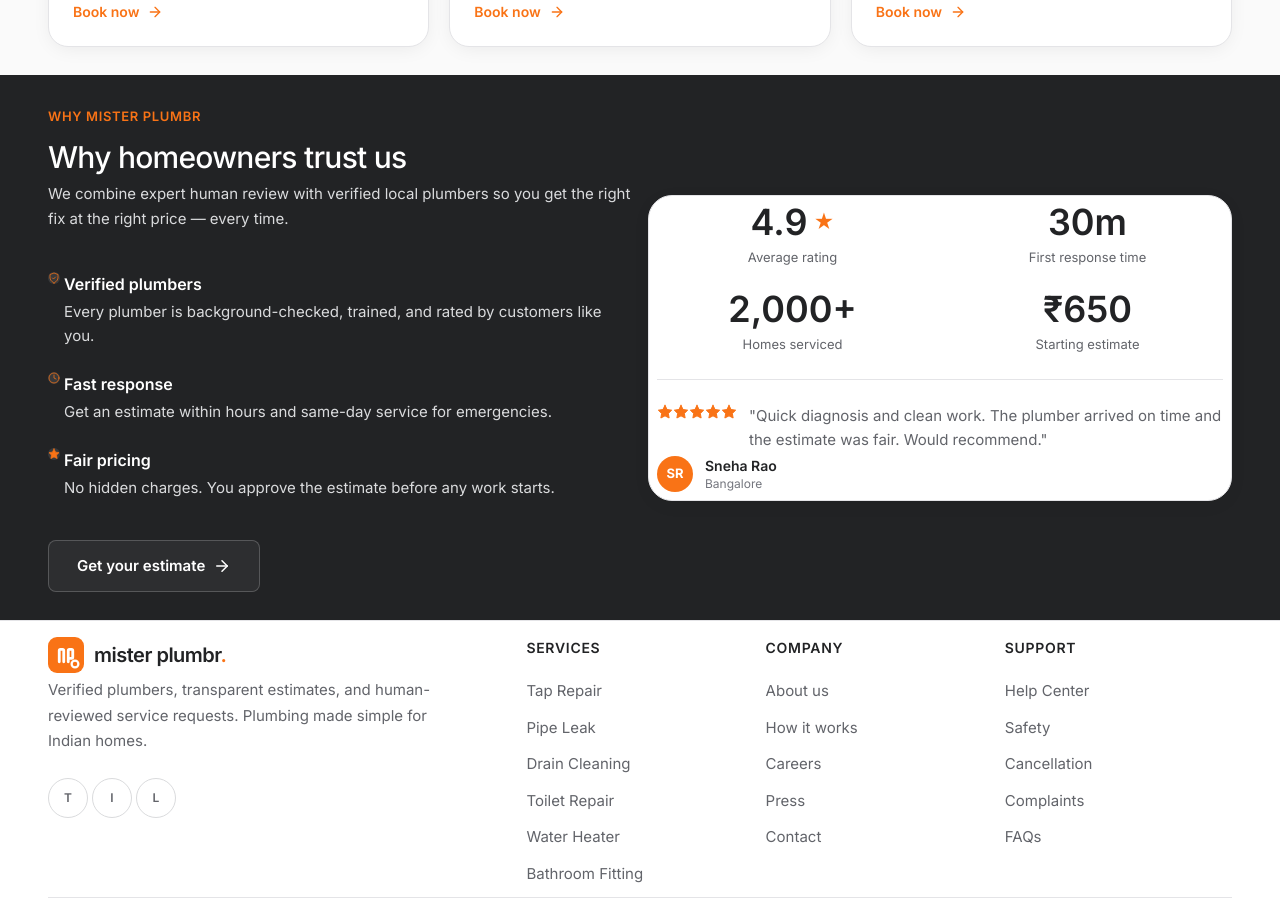
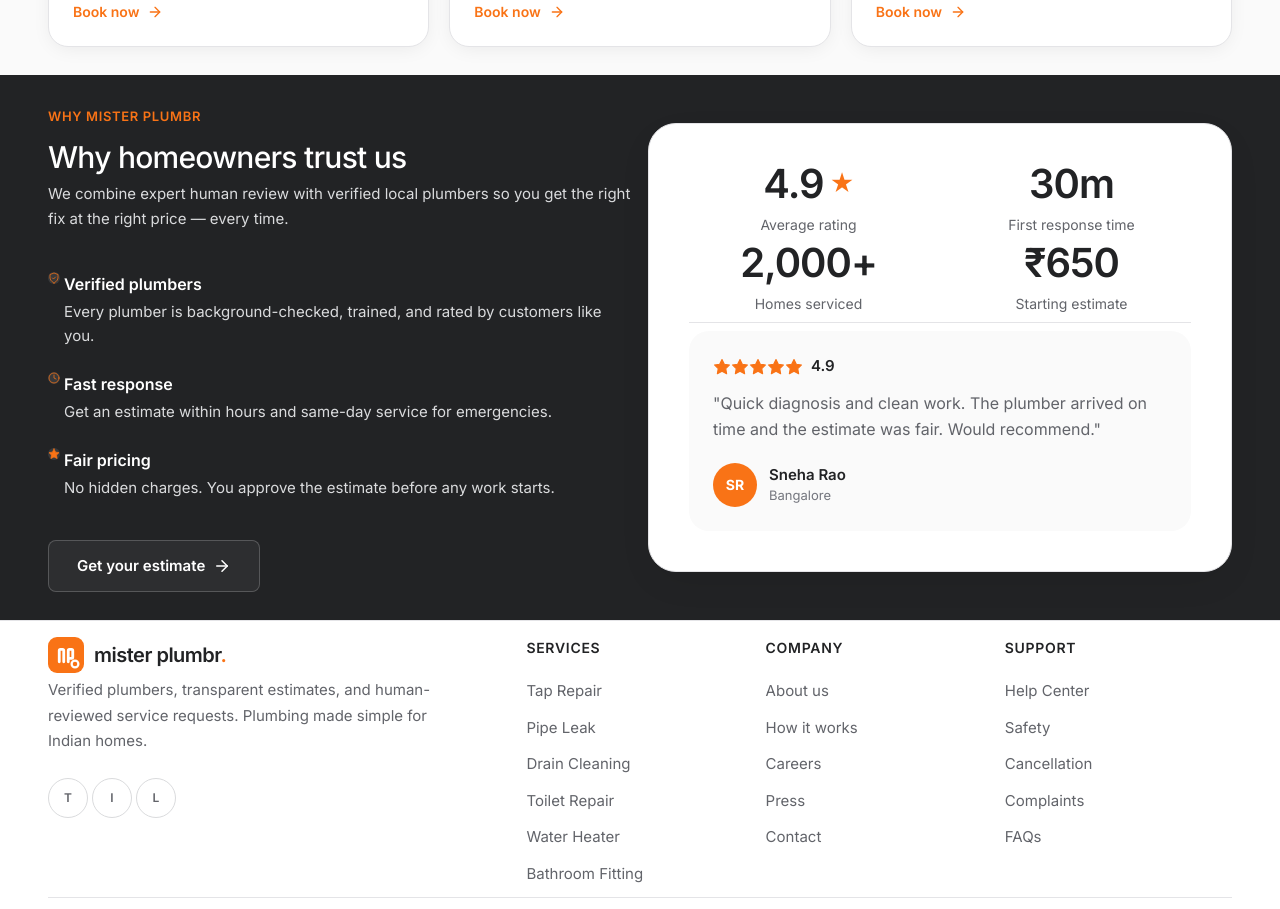
Before and after one commit to mister-plumbr/mr-plumber-webapp, a Next.js app: page / in a window 1280 px wide. Shown: the part 1980-2889 px from the top of the page. Built offline with nearby package versions, Linux system fonts and the light colour scheme.

Commit message:
ui: refine trust stats card padding, type scale and testimonial

```diff
--- a/app/components/Trust.tsx
+++ b/app/components/Trust.tsx
@@ -71,39 +71,42 @@ export default function Trust() {
           </div>
 
           {/* Stats panel */}
-          <div className="rounded-[24px] border border-[#e4e4e7] bg-white p-6 shadow-[0_4px_20px_-4px_rgba(0,0,0,0.08)] md:p-8">
-            <div className="grid grid-cols-2 gap-6">
+          <div className="rounded-[28px] border border-[#e4e4e7] bg-white p-7 shadow-[0_12px_40px_-12px_rgba(0,0,0,0.12)] md:p-10">
+            <div className="grid grid-cols-2 gap-x-4 gap-y-7 sm:gap-x-6 sm:gap-y-8">
               {stats.map((stat) => (
                 <div key={stat.label} className="text-center">
-                  <div className="flex items-center justify-center gap-1.5 text-[30px] font-semibold leading-none text-[#222325] md:text-[36px]">
+                  <div className="flex items-center justify-center gap-1.5 text-[34px] font-semibold leading-none tracking-tight text-[#222325] md:text-[40px]">
                     {stat.value}
                     {stat.suffix && (
-                      <span className="text-xl text-[#f97316]">{stat.suffix}</span>
+                      <span className="text-2xl text-[#f97316]">{stat.suffix}</span>
                     )}
                   </div>
-                  <p className="mt-2 text-[13px] text-[#62646a]">{stat.label}</p>
+                  <p className="mt-2.5 text-[14px] text-[#62646a]">{stat.label}</p>
                 </div>
               ))}
             </div>
 
-            <div className="mt-6 border-t border-[#e4e4e7] pt-6">
-              <div className="flex items-start gap-3">
-                <div className="flex shrink-0 text-[#f97316]">
-                  {[...Array(5)].map((_, i) => (
-                    <Star key={i} size={16} />
-                  ))}
+            <div className="mt-8 border-t border-[#e4e4e7] pt-8">
+              <div className="rounded-[20px] bg-[#fafafa] p-5 md:p-6">
+                <div className="flex items-center gap-2">
+                  <div className="flex text-[#f97316]">
+                    {[...Array(5)].map((_, i) => (
+                      <Star key={i} size={18} />
+                    ))}
+                  </div>
+                  <span className="text-[15px] font-semibold text-[#222325]">4.9</span>
                 </div>
-                <p className="text-[15px] leading-[1.6] text-[#62646a]">
+                <p className="mt-3 text-[16px] leading-[1.65] text-[#62646a]">
                   &quot;Quick diagnosis and clean work. The plumber arrived on time and the estimate was fair. Would recommend.&quot;
                 </p>
-              </div>
-              <div className="mt-4 flex items-center gap-3">
-                <div className="flex h-9 w-9 items-center justify-center rounded-full bg-[#f97316] text-[13px] font-bold text-white">
-                  SR
-                </div>
-                <div>
-                  <p className="text-sm font-semibold text-[#222325]">Sneha Rao</p>
-                  <p className="text-xs text-[#74767e]">Bangalore</p>
+                <div className="mt-5 flex items-center gap-3">
+                  <div className="flex h-11 w-11 items-center justify-center rounded-full bg-[#f97316] text-[14px] font-bold text-white">
+                    SR
+                  </div>
+                  <div>
+                    <p className="text-[15px] font-semibold text-[#222325]">Sneha Rao</p>
+                    <p className="text-[13px] text-[#74767e]">Bangalore</p>
+                  </div>
                 </div>
               </div>
             </div>
```
